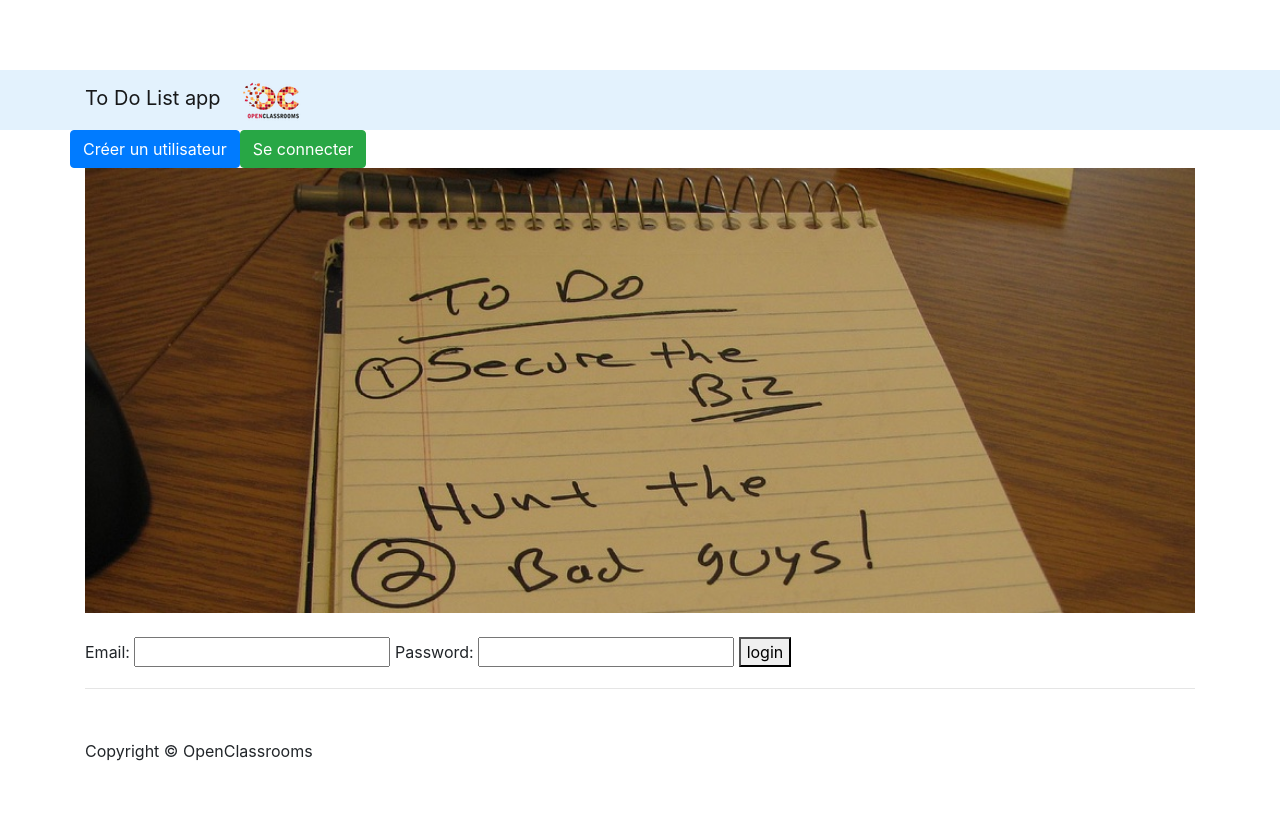
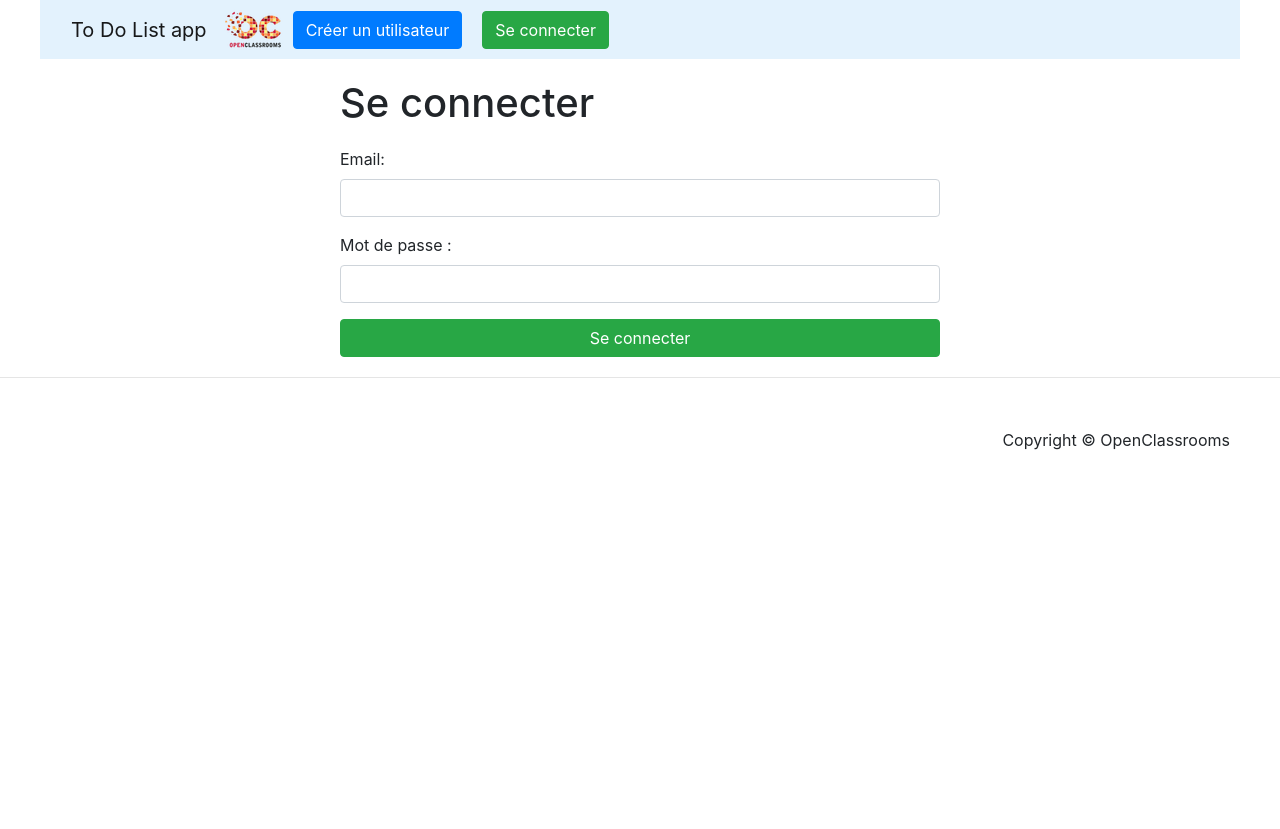
Before and after one commit to olha-r/p8-to-do-list, a Symfony app: template templates/security/login.html.twig in a window 1280 px wide. After the commit the page ends 450 px from the top, so only its background shows below. Run offline with Twig, Linux system fonts and the light colour scheme; the template is opened without the code that fills it, so the values that code supplies are empty; some libraries are stand-ins or nearby versions.

Commit message:
Modify register, login, home page templates

```diff
--- a/config/routes.yaml
+++ b/config/routes.yaml
@@ -1,3 +1,3 @@
 #index:
 #    path: /
-#    controller: App\Controller\DefaultController::index
+#    controller: App\Controller\HomeController::index
--- a/config/services.yaml
+++ b/config/services.yaml
@@ -6,7 +6,7 @@
 parameters:
 
 services:
-    # default configuration for services in *this* file
+    # home configuration for services in *this* file
     _defaults:
         autowire: true      # Automatically injects dependencies in your services.
         autoconfigure: true # Automatically registers your services as commands, event subscribers, etc.
--- a/public/css/styles.css
+++ b/public/css/styles.css
@@ -4,13 +4,65 @@
  * Licensed under MIT (https://github.com/BlackrockDigital/startbootstrap/blob/gh-pages/LICENSE)
  */
 
-body {
-    padding-top: 70px; /* Required padding for .navbar-fixed-top. Remove if using .navbar-static-top. Change if height of navigation changes. */
+.navbar, .main-content, .homepage-content {
+    max-width: 1200px;
+    margin: 0 auto;
 }
 
+.main-content {
+    padding: 0;
+    justify-content: center;
+}
+
+h1 {
+    margin: 20px 0;
+}
+
+footer {
+    margin: 50px 0;
+}
+
+footer p {
+    text-align: end;
+    padding: 0 50px;
+}
+
+/******** NAVBAR ********/
+.nav-item {
+    margin: 0 10px;
+}
+
+/******** HOME PAGE *********/
 .slide-image {
     width: 100%;
 }
+
+.homepage-content {
+    width: 100%;
+    justify-content: space-between;
+    padding: 0;
+}
+
+.homepage-content .btn {
+    width: 350px;
+    margin-top: 30px;
+}
+
+/****** REGISTER PAGE *******/
+.registration-page-content, .login-page-content {
+    width: 600px;
+    margin: 20px auto;
+    padding: 0;
+}
+.btn-register, .btn-login {
+    width: 100%;
+}
+
+
+
+
+
+
 
 .carousel-holder {
     margin-bottom: 30px;
@@ -48,7 +100,3 @@ body {
     padding: 9px;
     color: #333;
 }
-
-footer {
-    margin: 50px 0;
-}
--- a/src/Controller/DefaultController.php
+++ b/src/Controller/HomeController.php
@@ -6,13 +6,13 @@ use Symfony\Bundle\FrameworkBundle\Controller\AbstractController;
 use Symfony\Component\HttpFoundation\Response;
 use Symfony\Component\Routing\Annotation\Route;
 
-class DefaultController extends AbstractController
+class HomeController extends AbstractController
 {
     /**
      * @Route("/", name="homepage")
      */
     public function index(): Response
     {
-        return $this->render('default/index.html.twig');
+        return $this->render('home/homepage.html.twig');
     }
 }
--- a/src/Controller/RegistrationController.php
+++ b/src/Controller/RegistrationController.php
@@ -27,7 +27,7 @@ class RegistrationController extends AbstractController
             $user->setPassword(
             $userPasswordHasher->hashPassword(
                     $user,
-                    $form->get('plainPassword')->getData()
+                    $form->get('password')->getData()
                 )
             );
 
--- a/templates/base.html.twig
+++ b/templates/base.html.twig
@@ -29,31 +29,12 @@
 </head>
 
 <body>
-<nav class="navbar navbar-light navbar-fixed-top" style="background-color: #e3f2fd;" role="navigation">
-    <div class="container">
-        <div class="navbar-header">
-            <a class="navbar-brand" href="{{ path('homepage') }}">To Do List app</a>
-            <img src="{{ asset('img/Logo_OpenClassrooms.png') }}" alt="OpenClassrooms"/>
-        </div>
-    </div>
-</nav>
+
+{% include('shared/_navbar.html.twig') %}
 
 <!-- Page Content -->
-<div class="container">
-    <div class="row">
-
-        {% if app.user %}
-            <a href="{{ path('logout') }}" class="pull-right btn btn-danger">Se déconnecter</a>
-        {% endif %}
-
-        {% if not app.user and 'login' != app.request.attributes.get('_route') %}
-            <a href="{{ path('user_create') }}" class="btn btn-primary">Créer un utilisateur</a>
-            <a href="{{ path('login') }}" class="btn btn-success">Se connecter</a>
-        {% endif %}
-    </div>
-
-    <div class="row">
-        <div class="col-md-12">
+<div class="container main-content">
+    <div class="container alert-message"></div>
     {% for flash_message in app.session.flashBag.get('success') %}
         <div class="alert alert-success" role="alert">
             <strong>Superbe !</strong> {{ flash_message }}
@@ -67,34 +48,22 @@
     {% endfor %}
 
     {% block header_title %}{% endblock %}
-            {% block header_img %}<img class="slide-image" src="{{ asset('img/todolist_homepage.jpg') }}"
-                                       alt="todo list">{% endblock %}
-        </div>
-    </div>
 
-    <br/>
+    {% block header_img %}
+        <img class="slide-image" src="{{ asset('img/todolist_homepage.jpg') }}" alt="todo list">
+    {% endblock %}
 
-    <div class="row">
-        <div class="col-md-12">
+
     {% block body %}
     {% endblock %}
 </div>
-    </div>
-</div>
 <!-- /.container -->
-
-<div class="container">
 
 <hr>
 <footer>
-        <div class="row">
-            <div class="col-lg-12">
-                <p class="pull-right">Copyright &copy; OpenClassrooms</p>
-            </div>
-        </div>
+    <p>Copyright &copy; OpenClassrooms</p>
 </footer>
 
-</div>
 
 <script src="{{ asset('js/jquery.js') }}"></script>
 <script src="{{ asset('js/bootstrap.min.js') }}"></script>
--- a/templates/default/index.html.twig
+++ b/templates/home/homepage.html.twig
@@ -5,8 +5,7 @@
 {% endblock %}
 
 {% block body %}
-
-    <div class="row">
+    <div class="row homepage-content">
         <a href="{{ path('task_create') }}" class="btn btn-success">Créer une nouvelle tâche</a>
         <a href="{{ path('task_list') }}" class="btn btn-info">Consulter la liste des tâches à faire</a>
         <a href="" class="btn btn-secondary">Consulter la liste des tâches terminées</a>
--- a/templates/security/login.html.twig
+++ b/templates/security/login.html.twig
@@ -1,21 +1,35 @@
 {% extends 'base.html.twig' %}
 
-{% block title %}Hello SecurityController!{% endblock %}
+{% block title %}Se connecter{% endblock %}
+
+{% block header_title %}
+    <h1 class="login-page-content">Se connecter</h1>
+{% endblock %}
+{% block header_img %}{% endblock %}
 
 {% block body %}
+<div class="container login-page-content">
     {% if error %}
         <div>{{ error.messageKey|trans(error.messageData, 'security') }}</div>
     {% endif %}
     <form action="{{ path('login') }}" method="post">
+        <div class="form-group">
         <label for="username">Email:</label>
-        <input type="text" id="username" name="_username" value="{{ last_username }}"/>
-
-        <label for="password">Password:</label>
-        <input type="password" id="password" name="_password"/>
-
+        <input type="text" id="username" class="form-control" name="_username" value="{{ last_username }}"/>
+        </div>
+        <div class="form-group">
+        <label for="password">Mot de passe :</label>
+        <input type="password" id="password" class="form-control" name="_password"/>
+        </div>
         {# If you want to control the URL the user is redirected to on success
         <input type="hidden" name="_target_path" value="/account"/> #}
 
-        <button type="submit">login</button>
+        <button class="btn btn-success btn-login" type="submit">Se connecter</button>
     </form>
+</div>
 {% endblock %}
+
+
+
+{#        <label for="username">Nom d'utilisateur :</label>#}
+{#        <input type="text" id="username" name="_username" value="{{ last_username }}" />#}
--- /dev/null
+++ b/templates/shared/_navbar.html.twig
@@ -0,0 +1,30 @@
+<nav class="navbar navbar-desktop navbar-expand-sm navbar-light" style="background-color: #e3f2fd;">
+    <div class="container-fluid">
+        <a class="navbar-brand" href="{{ path('homepage') }}">To Do List app</a>
+        <img src="{{ asset('img/Logo_OpenClassrooms.png') }}" alt="OpenClassrooms"/>
+        <button class="navbar-toggler" type="button" data-toggle="collapse" data-target="#navbarNav"
+                aria-controls="navbarNav" aria-expanded="false" aria-label="Toggle navigation">
+            <span class="navbar-toggler-icon"></span>
+        </button>
+
+        <div class="collapse navbar-collapse" id="navbarColor03">
+            <ul class="navbar-nav ms-auto mb-2 mb-lg-0">
+                {% if app.user %}
+                    <li class="nav-item">
+                        <a href="{{ path('logout') }}" class="btn btn-danger">Se déconnecter</a>
+                    </li>
+                {% endif %}
+
+                {% if not app.user and 'login' != app.request.attributes.get('_route') %}
+                    <li class="nav-item">
+                        <a href="{{ path('user_create') }}" class="btn btn-primary">Créer un utilisateur</a>
+                    </li>
+
+                    <li class="nav-item">
+                        <a href="{{ path('login') }}" class="btn btn-success">Se connecter</a>
+                    </li>
+                {% endif %}
+            </ul>
+        </div>
+    </div>
+</nav>
```
Also changed, not shown: src/Form/RegistrationFormType.php (+29 -24 lines), templates/registration/register.html.twig (+14 -10 lines), tests/Entity/TaskEntityTest.php (renamed from tests/UserTest.php, +2 -2 lines), tests/Entity/UserEntityTest.php (added, +50 -0 lines), tests/TaskEntityTest.php (deleted, +0 -17 lines), 4 other files. Lines whose indentation alone changed are shown as unchanged.
